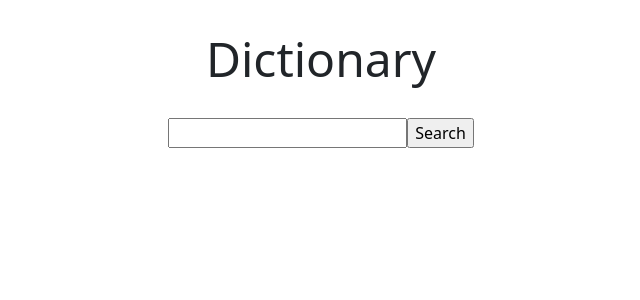
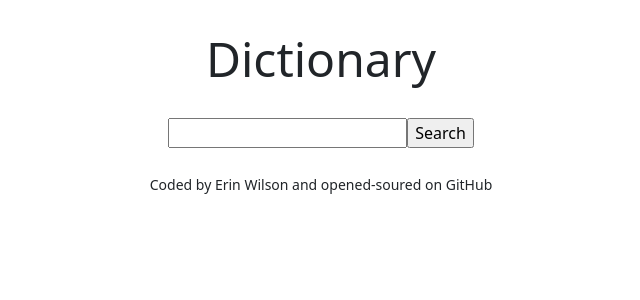
Before and after one commit to ewilson001500-tech/dictionary-project, a React (Create React App) app: page / in a window 1280 px wide. Shown: the top 300 px of the page, without its empty margins (319-959 px from the left). Built offline with nearby package versions, Linux system fonts and the light colour scheme.

Commit message:
Fixed the styling and layout of project

```diff
--- a/src/App.js
+++ b/src/App.js
@@ -4,12 +4,17 @@ import "./App.css";
 export default function App() {
   return (
     <div className="App">
-      <header className="App-header">
-        <div className="container">
+      <div className="container">
+        <header className="App-header">
           <h1>Dictionary</h1>
+        </header>
+        <main>
           <Dictionary />
-        </div>
-      </header>
+        </main>
+        <footer className="text-center pt-4">
+          <small>Coded by Erin Wilson and opened-soured on GitHub</small>
+        </footer>
+      </div>
     </div>
   );
-};
+}
--- a/src/Result.css
+++ b/src/Result.css
@@ -1,3 +1,3 @@
 .Result {
-    text-align: left;
+    padding: 15px;
 }
--- a/src/Result.js
+++ b/src/Result.js
@@ -5,18 +5,18 @@ export default function Result(props) {
   if (props.result) {
     return (
       <div className="Result">
-
         <h2>{props.result.word}</h2>
 
         {props.result.meanings.map(function (meaning, index) {
           return (
             <div key={index}>
-              <div>{meaning.partOfSpeech}</div>
-              <div>{meaning.definition}</div>
+              <h5>{meaning.partOfSpeech}</h5>
+              <p>
+                {meaning.definition}
+              </p>
             </div>
           );
         })}
-
       </div>
     );
   } else {
```
